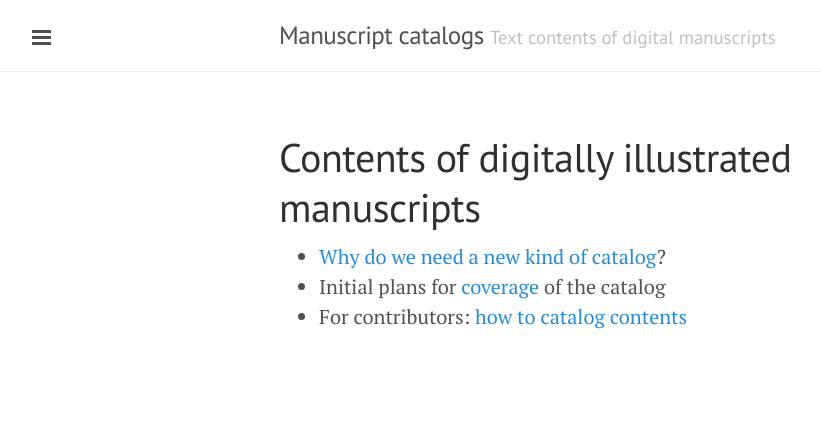
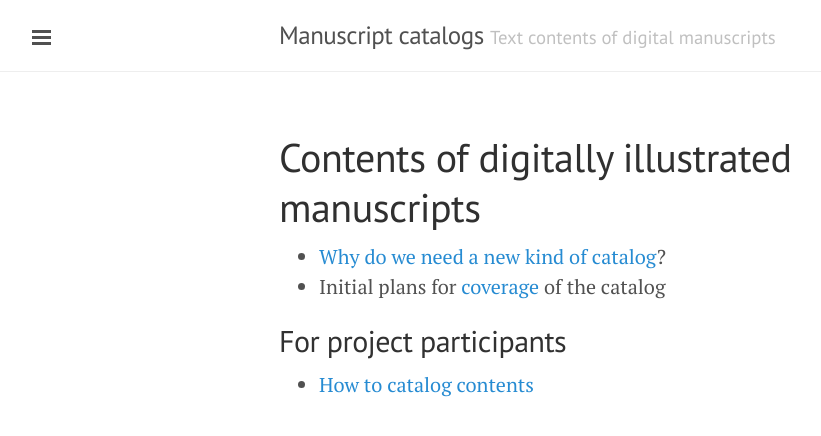
Before and after one commit to openmss/msscatalog, a Jekyll site: the page built from index.md, in a window 1280 px wide. Shown: the top 436 px of the page, without its empty margins (1-822 px from the left). Built offline with Jekyll 4.4.1, drawn with Linux system fonts in a browser that asks for light colours; Markdown is read by kramdown in place of the engine named in the settings.

Commit message:
Separate out contributors' section

```diff
--- a/index.md
+++ b/index.md
@@ -5,4 +5,7 @@ title: "Contents of digitally illustrated manuscripts"
 
 - [Why do we need a new kind of catalog](why)?
 - Initial plans for [coverage](coverage) of the catalog
-- For contributors: [how to catalog contents](how-to)
+
+## For project participants ##
+
+- [How to catalog contents](how-to)
```
